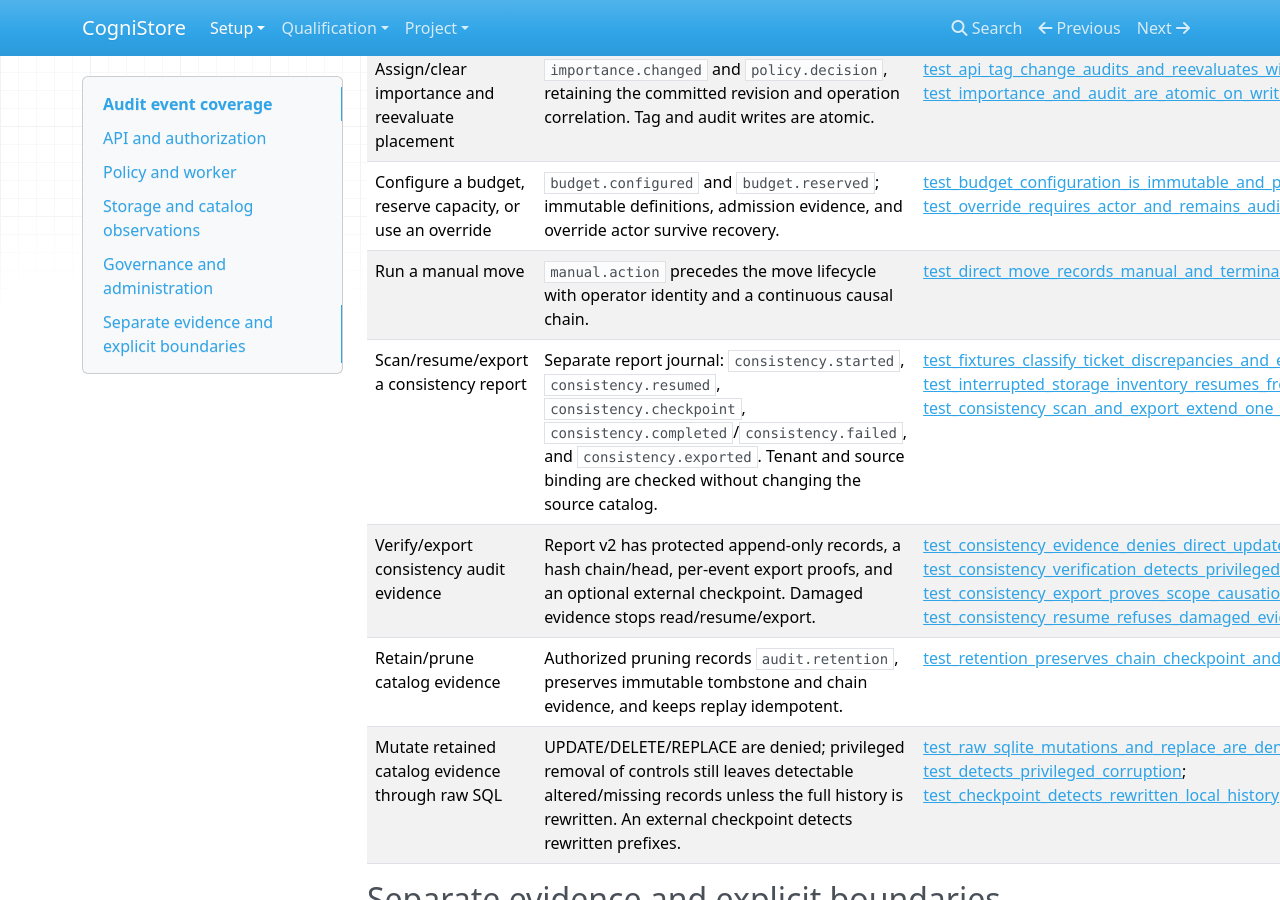
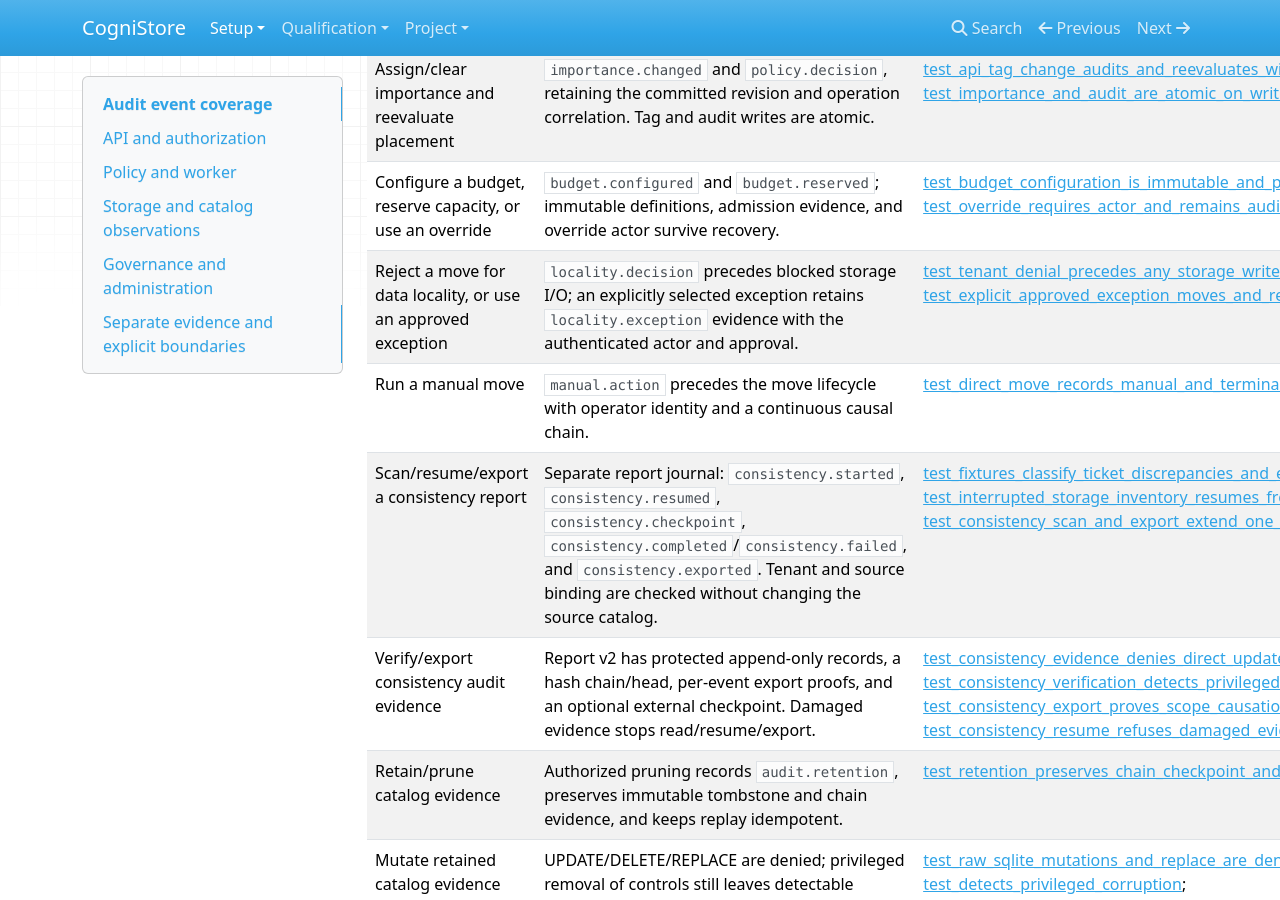
Before and after one commit to melliott18/CogniStore, an MkDocs documentation site: the page built from docs/audit_coverage.md, in a window 1280 px wide and 900 px high, scrolled down 4143 px. Built offline with MkDocs 1.6.1, drawn with Linux system fonts in a browser that asks for light colours; nearby versions of some CDN libraries.

Commit message:
docs(audit): include locality events in coverage matrix

```diff
--- a/docs/audit_coverage.md
+++ b/docs/audit_coverage.md
@@ -53,6 +53,7 @@ procedures and threat boundaries are in [Operational audit events](audit_events.
 | --- | --- | --- |
 | Assign/clear importance and reevaluate placement | `importance.changed` and `policy.decision`, retaining the committed revision and operation correlation. Tag and audit writes are atomic. | [test_api_tag_change_audits_and_reevaluates_without_moving](../tests/unit/test_placement_controls_surfaces.py#L27); [test_importance_and_audit_are_atomic_on_write_failure](../tests/unit/test_catalog_placement_controls.py#L32) |
 | Configure a budget, reserve capacity, or use an override | `budget.configured` and `budget.reserved`; immutable definitions, admission evidence, and override actor survive recovery. | [test_budget_configuration_is_immutable_and_persistent](../tests/unit/test_budget_catalog.py#L37); [test_override_requires_actor_and_remains_audited_on_recovery](../tests/unit/test_budget_catalog.py#L142) |
+| Reject a move for data locality, or use an approved exception | `locality.decision` precedes blocked storage I/O; an explicitly selected exception retains `locality.exception` evidence with the authenticated actor and approval. | [test_tenant_denial_precedes_any_storage_write_and_is_audited](../tests/unit/test_locality_mover.py#L126); [test_explicit_approved_exception_moves_and_records_the_approval](../tests/unit/test_locality_mover.py#L300) |
 | Run a manual move | `manual.action` precedes the move lifecycle with operator identity and a continuous causal chain. | [test_direct_move_records_manual_and_terminal_move_chain](../tests/unit/test_cli_safety.py#L191) |
 | Scan/resume/export a consistency report | Separate report journal: `consistency.started`, `consistency.resumed`, `consistency.checkpoint`, `consistency.completed`/`consistency.failed`, and `consistency.exported`. Tenant and source binding are checked without changing the source catalog. | [test_fixtures_classify_ticket_discrepancies_and_export_audited_report](../tests/unit/test_consistency.py#L106); [test_interrupted_storage_inventory_resumes_from_last_committed_page](../tests/unit/test_consistency.py#L397); [test_consistency_scan_and_export_extend_one_chain_concurrently](../tests/unit/test_consistency_audit_integrity.py#L160) |
 | Verify/export consistency audit evidence | Report v2 has protected append-only records, a hash chain/head, per-event export proofs, and an optional external checkpoint. Damaged evidence stops read/resume/export. | [test_consistency_evidence_denies_direct_update_delete_replace](../tests/unit/test_consistency_audit_integrity.py#L51); [test_consistency_verification_detects_privileged_tampering_before_export](../tests/unit/test_consistency_audit_integrity.py#L60); [test_consistency_export_proves_scope_causation_and_verifiable_checkpoint](../tests/unit/test_consistency_audit_integrity.py#L82); [test_consistency_resume_refuses_damaged_evidence_before_source_access](../tests/unit/test_consistency_audit_integrity.py#L129) |
```
